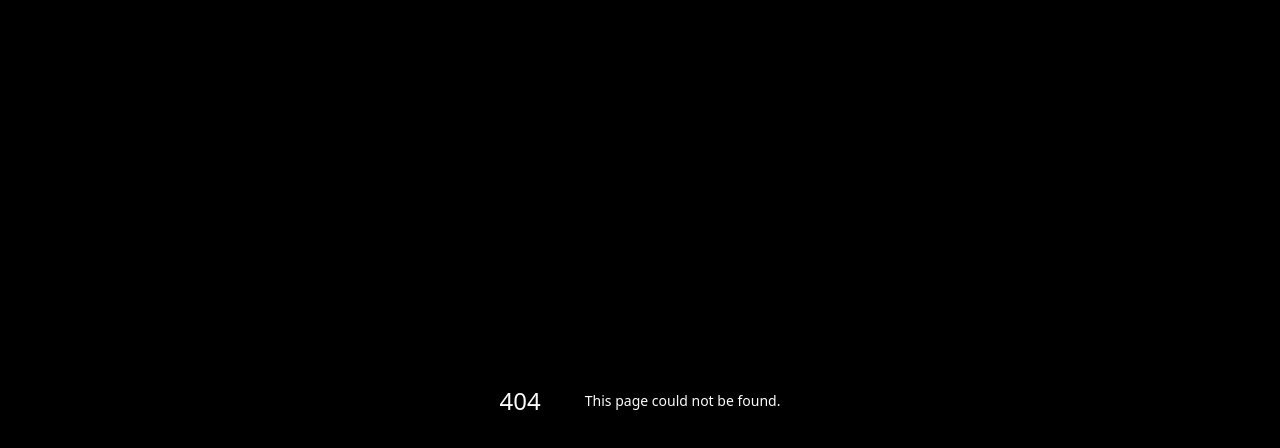
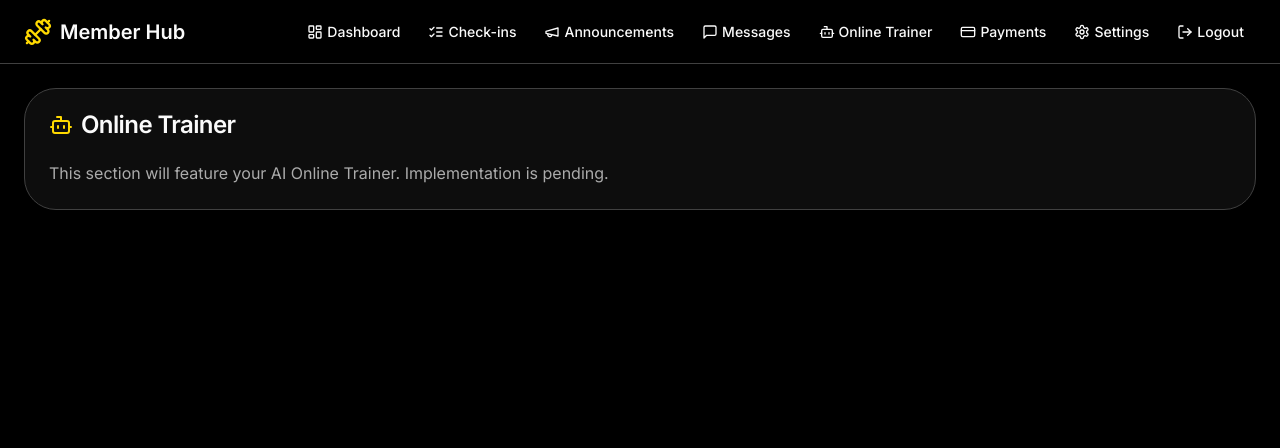
Before and after one commit to Sumith2104/GymTrack-MemberHub, a Next.js app: page /me/online-trainer in a window 1280 px wide. Before the commit this address had no page. Shown: the top 448 px of the page. Built offline with nearby package versions, Linux system fonts and the light colour scheme.

Commit message:
add a section called online trainer in nav bar and leave it empty page i

```diff
--- /dev/null
+++ b/src/app/me/online-trainer/page.tsx
@@ -0,0 +1,24 @@
+
+import { Card, CardContent, CardHeader, CardTitle } from "@/components/ui/card";
+import { Bot } from "lucide-react";
+
+export default function OnlineTrainerPage() {
+  return (
+    <div className="space-y-6">
+      <Card>
+        <CardHeader>
+          <CardTitle className="flex items-center gap-2">
+            <Bot className="h-6 w-6 text-primary" />
+            Online Trainer
+          </CardTitle>
+        </CardHeader>
+        <CardContent>
+          <p className="text-muted-foreground">
+            This section will feature your AI Online Trainer.
+            Implementation is pending.
+          </p>
+        </CardContent>
+      </Card>
+    </div>
+  );
+}
--- a/src/components/me/member-hub-navigation.tsx
+++ b/src/components/me/member-hub-navigation.tsx
@@ -14,7 +14,8 @@ import {
   LogOut,
   ArrowLeft,
   CreditCard,
-  Settings
+  Settings,
+  Bot
 } from 'lucide-react';
 import {
   Sheet,
@@ -49,6 +50,7 @@ export function MemberHubNavigation() {
     { href: "/me/check-ins", icon: ListChecks, label: "Check-ins" },
     { href: "/me/announcements", icon: Megaphone, label: "Announcements" },
     { href: "/me/messages", icon: MessageSquare, label: "Messages" },
+    { href: "/me/online-trainer", icon: Bot, label: "Online Trainer" },
     { href: "/me/payments", icon: CreditCard, label: "Payments" },
     { href: "/me/settings", icon: Settings, label: "Settings" },
   ];
```
